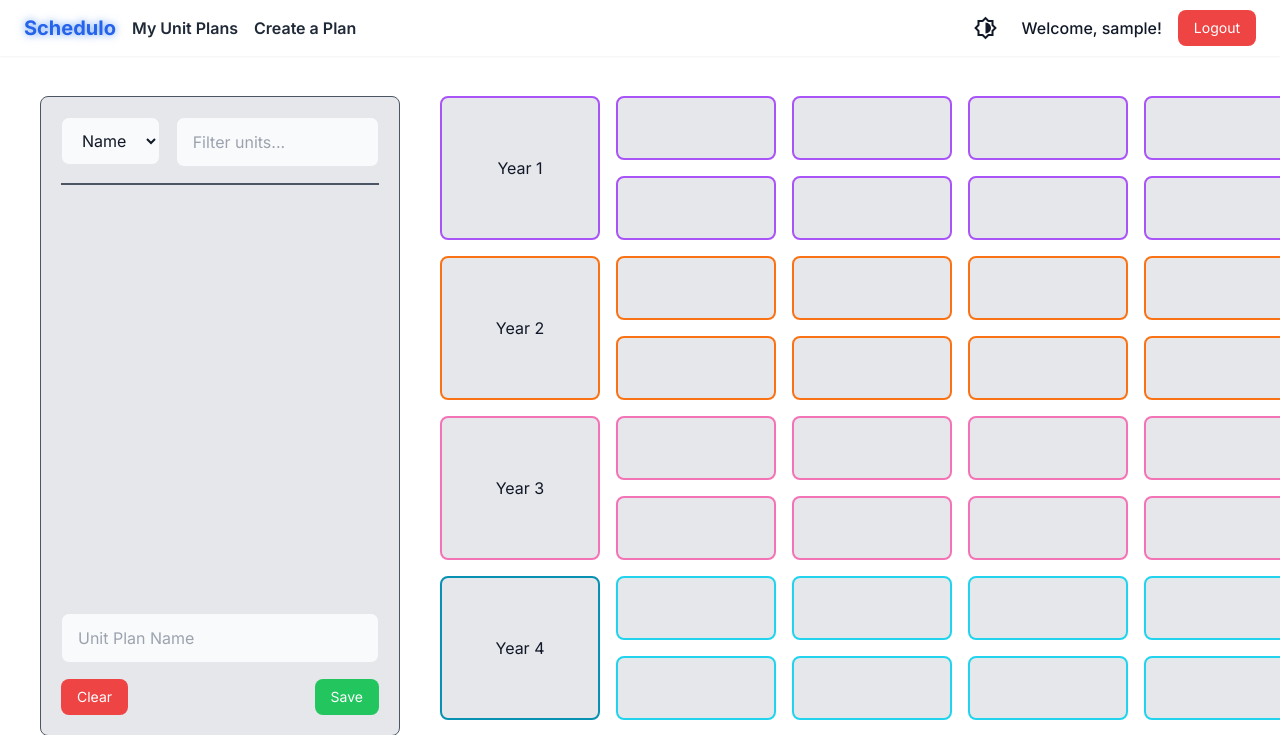
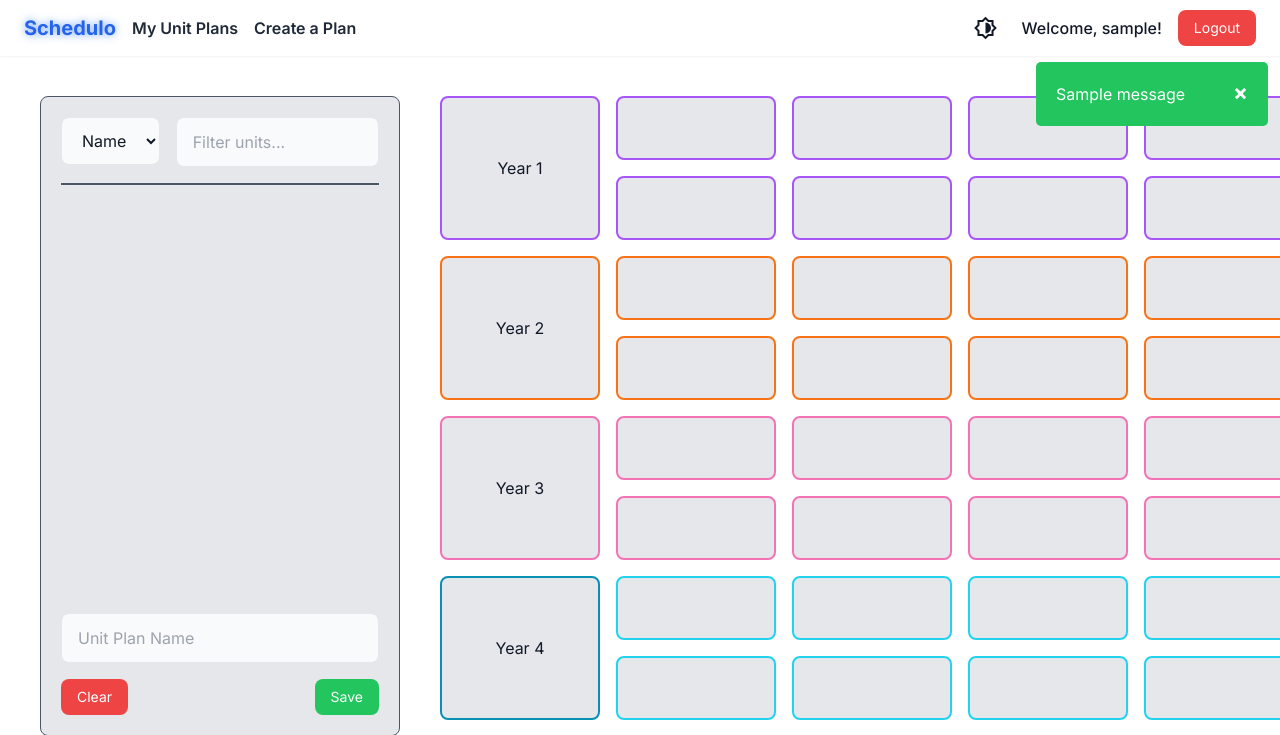
Before and after one commit to beugo/schedulo, a Flask app: page /create in a window 1280 px wide. Shown: the top 735 px of the page. Run offline with Flask 3, Linux system fonts and the light colour scheme; a user stored in the database is signed in; tables that the repository leaves empty hold one stand-in row (values such as "Sample post"); one stand-in notice (Sample message) is shown; data that the repository does not hold is empty; some libraries are stand-ins or nearby versions.

Commit message:
+ bug(alerts now work in create page)

```diff
--- a/src/app/routes.py
+++ b/src/app/routes.py
@@ -150,14 +150,11 @@ def save_units():
 
 
     if not units:
-        flash("No units selected", "error")
-        return jsonify({"message": "No units selected"}), 400
+        return jsonify({"message": "No units selected", "ok": False}), 400
     if current_user.id is None:
-        flash("User not logged in", "error")
-        return jsonify({"message": "User not logged in"}), 401
+        return jsonify({"message": "User not logged in", "ok": False}), 401
     if not plan_name:
-        flash("No plan name provided", "error")
-        return jsonify({"message": "No plan name provided"}), 400
+        return jsonify({"message": "No plan name provided", "ok": False}), 400
 
     seen_positions = set()
 
@@ -167,8 +164,7 @@ def save_units():
     unit_objs = Unit.query.filter(Unit.unit_code.in_(unit_codes)).all()
     unit_dict = {unit.unit_code: unit.id for unit in unit_objs}
     if len(unit_objs) != len(units):
-        flash("Something went wrong", "error")
-        return jsonify({"message": "Something went wrong"}), 400
+        return jsonify({"message": "Some units do not exist?", "ok": False}), 400
 
     #  Add Plan to the database to get plan id
     user_id = current_user.id
@@ -194,8 +190,7 @@ def save_units():
     db.session.commit()
 
     # Should be safe hopefully
-    flash("Saved Unit Plan", "success")
-    return jsonify({"message": "Units saved successfully"})
+    return jsonify({"message": "Units saved successfully", "ok": True}), 200
 
 
 @main.route("/UserUnitPlans", methods=["GET"])
@@ -214,4 +209,4 @@ def get_user_unit_plans():
                 for plan in unit_plans
             ]
         )
-    return jsonify({"message": "User not logged in"}), 401
+    return jsonify({"message": "User not logged in", "ok": False}), 401
--- a/src/app/static/css/alert.css
+++ b/src/app/static/css/alert.css
@@ -3,6 +3,7 @@
     padding: 20px;
     border-radius: 5px;
     color: white;
+    margin-bottom: 10px;
 }
 
 .absolute-container {
@@ -48,5 +49,6 @@
 }
 
 .alert.fade-out {
-    animation: fadeOut 0.7s forwards;
+    animation: fadeOut 1s forwards;
+    animation-delay: 5s;
 }
--- a/src/app/static/js/create.js
+++ b/src/app/static/js/create.js
@@ -118,6 +118,7 @@ document.addEventListener('DOMContentLoaded', function () {
             };
         });
         const data = { plan_name: planNameValue, units: selectedUnits };
+
         fetch('/save_units', {
             method: 'POST',
             headers: {
@@ -125,5 +126,19 @@ document.addEventListener('DOMContentLoaded', function () {
             },
             body: JSON.stringify(data)
         })
+        .then(response => response.json())
+        .then(data => {
+            if (data.message) createAlert(data.message, data.ok ? 'success' : 'error');
+        })
+        .catch(error => {
+            createAlert('An error occurred while saving the plan.', 'error');
+        });
     });
+
+    function createAlert(message, category) {
+        const alertDiv = document.createElement('div');
+        alertDiv.classList.add('alert', category, 'fade-out');
+        alertDiv.innerHTML = `<span class="closebtn" onclick="this.parentElement.style.display='none';">&times;</span>${message}`;
+        document.querySelector('.absolute-container ul').appendChild(alertDiv);
+    }
 });
--- a/src/app/templates/base.html
+++ b/src/app/templates/base.html
@@ -68,18 +68,18 @@
     </div>
   </nav>
   {% with messages = get_flashed_messages(with_categories=true) %}
-  {% if messages %}
   <div class="absolute-container">
-      <ul class="p-3">
+    <ul class="p-3">
+        {% if messages %}
           {% for category, message in messages %}
           <div class="alert {{ category }}">
               <span class="closebtn" onclick="this.parentElement.style.display='none';">&times;</span>
               {{ message }}
           </div>
           {% endfor %}
+        {% endif %}
       </ul>
   </div>
-  {% endif %}
   {% endwith %}
 
 
```
